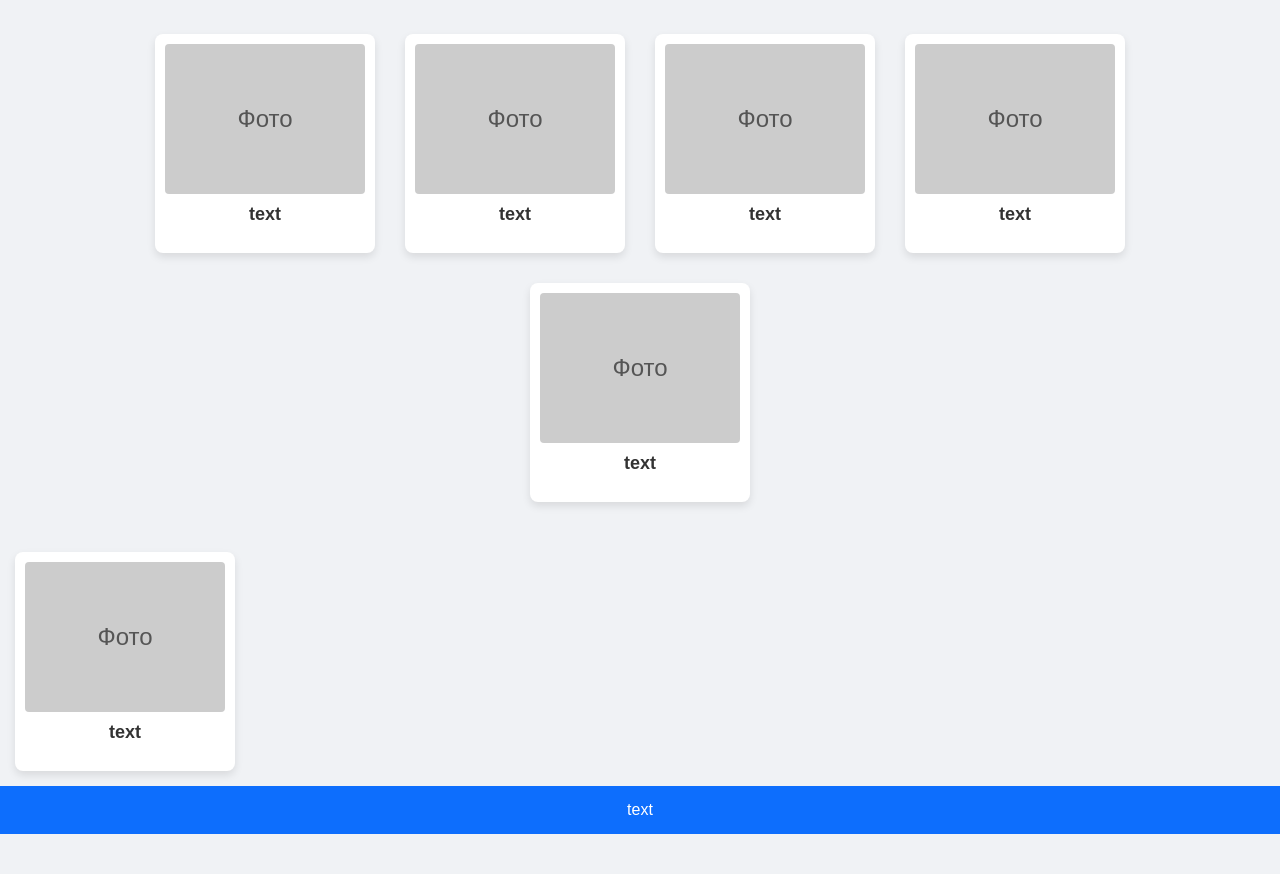
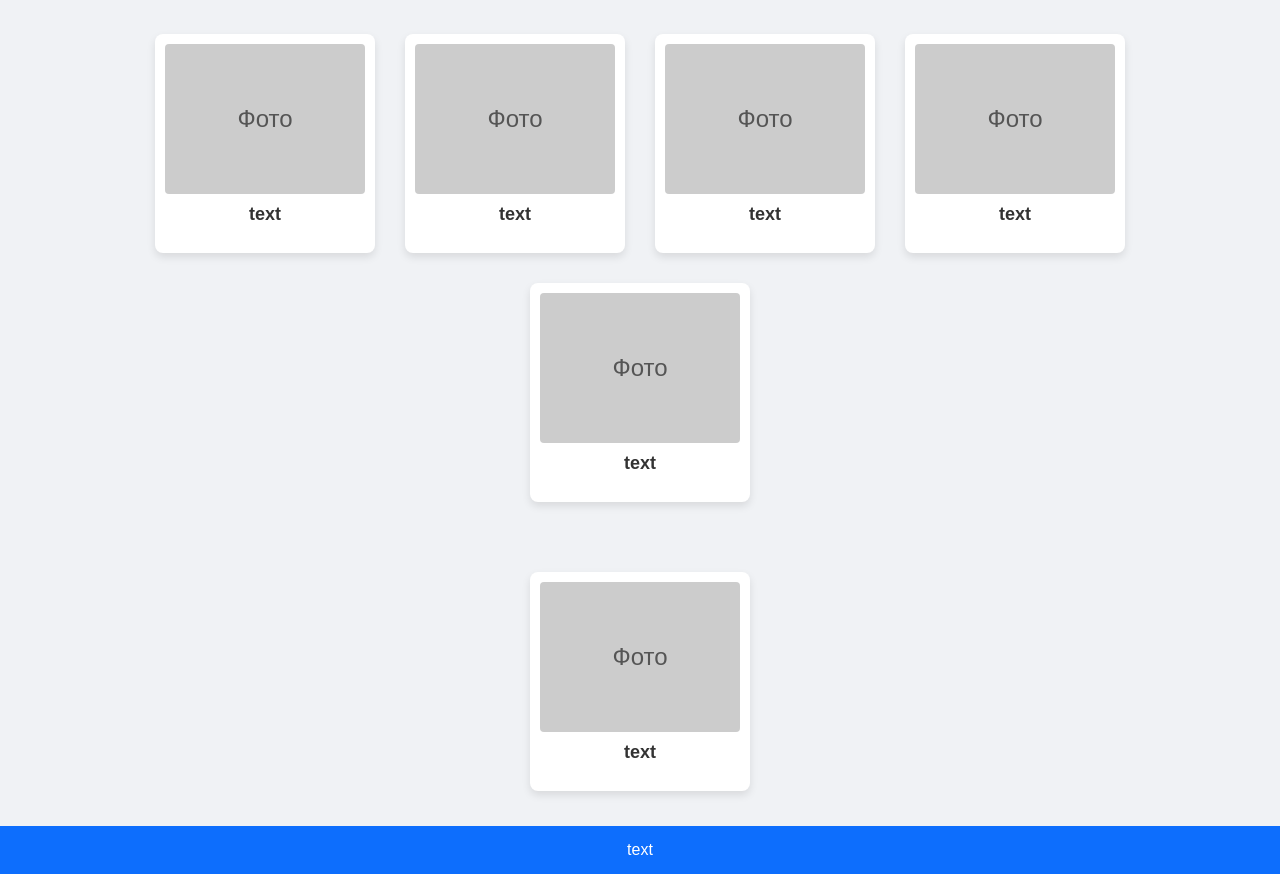
Before and after one commit to Benya114/progect12, a plain HTML site: page index.html in a window 1280 px wide. Shown: the part 83-957 px from the top of the page. Before the commit the page ends 917 px from the top, so only its background shows below. Drawn offline with Linux system fonts and the light colour scheme.

Commit message:
Update styles.css

```diff
--- a/styles.css
+++ b/styles.css
@@ -70,3 +70,10 @@ body {
   color: #fff;
   margin: 0;
 }
+
+/* Стиль для дополнительного раздела снизу */
+.extra-section {
+  display: flex;
+  justify-content: center;
+  padding: 20px;
+}
```
